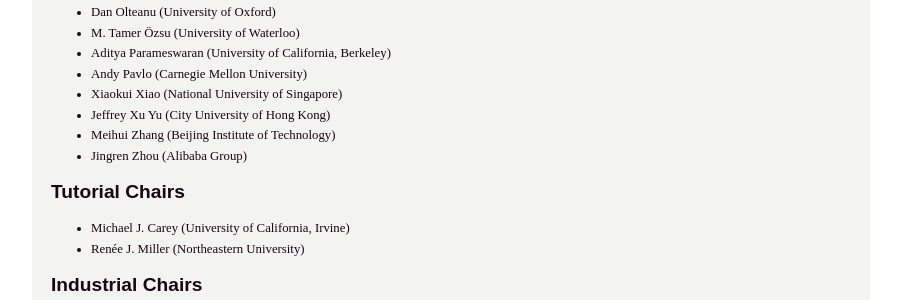
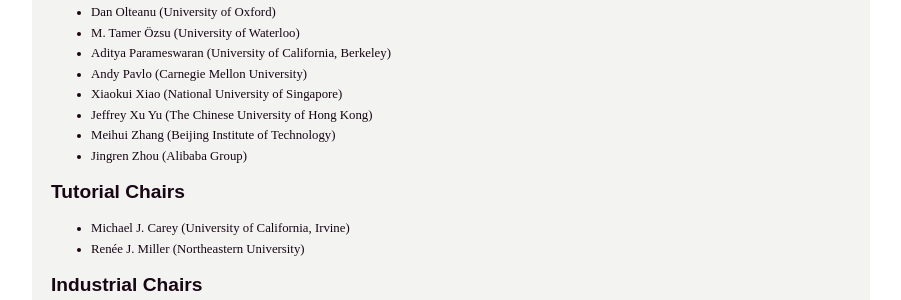
Before and after one commit to VLDB2020/developer-preview, a Jekyll site: the page built from officers.md, in a window 1280 px wide. Shown: the part 3392-3692 px from the top of the page, without its empty margins (189-1090 px from the left). Built offline with Jekyll 4.4.1, drawn with Linux system fonts in a browser that asks for light colours; nearby versions of some CDN libraries; some web fonts are replaced; comment, search, counter and statistics services are not loaded.

Commit message:
Affiliation update

```diff
--- a/officers.md
+++ b/officers.md
@@ -45,7 +45,7 @@
 * Aditya Parameswaran (University of California, Berkeley)
 * Andy Pavlo (Carnegie Mellon University)
 * Xiaokui Xiao (National University of Singapore)
-* Jeffrey Xu Yu (City University of Hong Kong)
+* Jeffrey Xu Yu (The Chinese University of Hong Kong)
 * Meihui Zhang (Beijing Institute of Technology)
 * Jingren Zhou (Alibaba Group)
 
```
